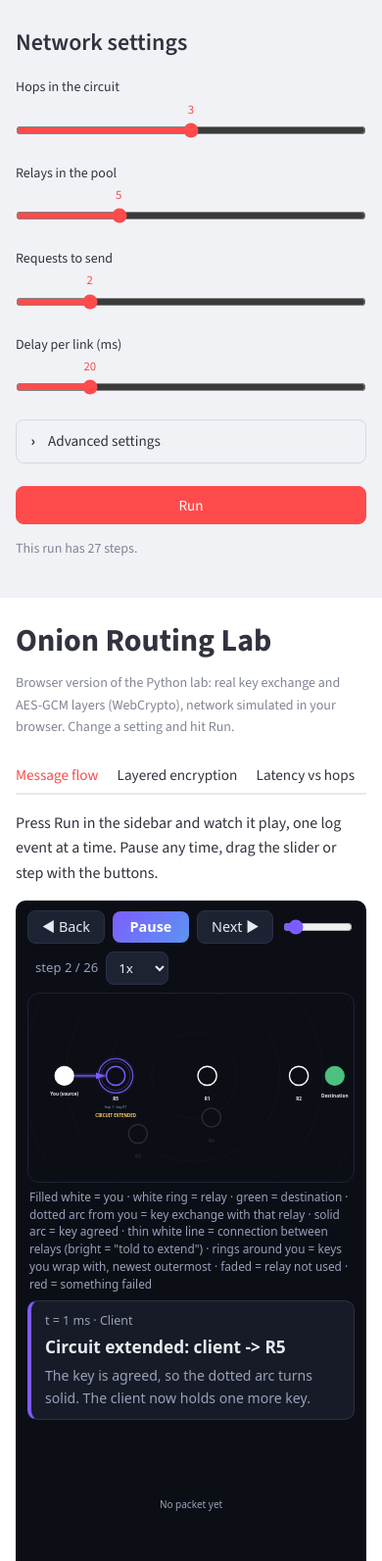
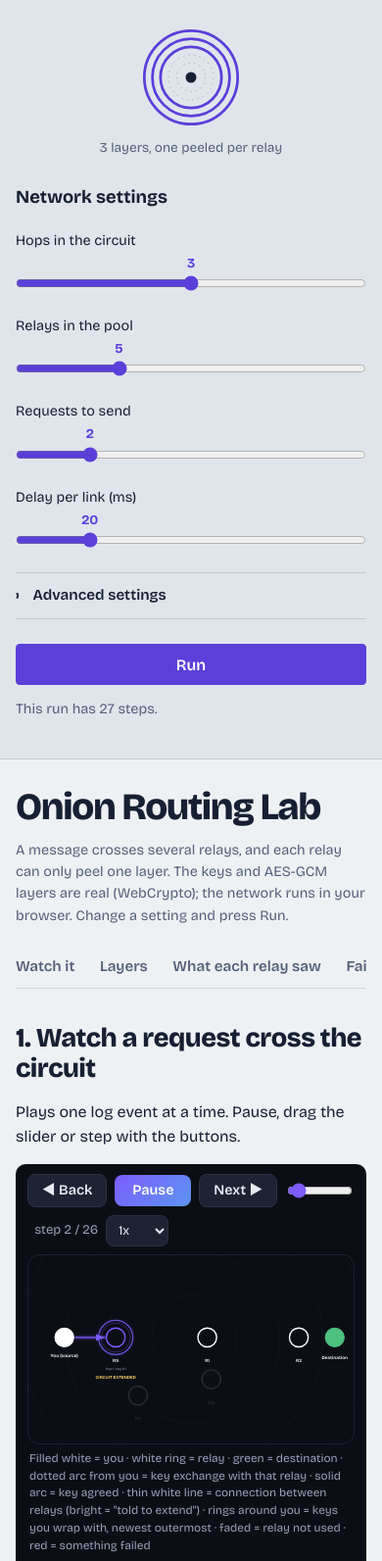
Before and after one commit to avi1o1/onion-routing-network, a plain HTML site: page site/index.html in a window 390 px wide. Shown: the top 1593 px of the page at 98% size. Drawn offline with nearby package versions, Linux system fonts and the light colour scheme.

Commit message:
Updated design for the site

```diff
--- a/site/app.js
+++ b/site/app.js
@@ -1,4 +1,4 @@
-// Page logic of the Pages site: same sidebar and tabs as the Streamlit dashboard,
+// Page logic of the Pages site: a settings rail and one scrolling page,
 // with the network simulated by sim.js and the player shared through scene.js + player.js.
 
 // ---------- Small helpers ----------
@@ -105,6 +105,21 @@ function syncSidebar() {
     fillSelect($("killAt"), killAt, Math.min(1, reqs - 1));
     fillSelect($("killHop"), killHop, Math.min(1, hops - 1));
     $("poolWarn").hidden = !($("killOn").checked && +$("pool").value < hops + 1);
+    drawRings(hops);
+}
+
+function drawRings(hops) {
+    // The onion in the sidebar: one ring per hop, outermost = entry relay, dot in the middle = the request
+    const svg = $("rings");
+    if (!svg.firstChild) {
+        let html = "";
+        for (let i = 0; i < 5; i++) {
+            html += '<circle class="ring" cx="60" cy="60" r="' + (52 - i * 9) + '"/>';
+        }
+        svg.innerHTML = html + '<circle class="core" cx="60" cy="60" r="6"/>';
+    }
+    svg.querySelectorAll(".ring").forEach((ring, i) => ring.classList.toggle("on", i < hops));
+    $("ringsCaption").textContent = hops === 1 ? "1 layer, so one relay sees everything" : hops + " layers, one peeled per relay";
 }
 
 function readConfig() {
@@ -141,11 +156,11 @@ function axes(w, h, pad, yMax, xLabel, yLabel) {
     let svg = "";
     for (let v = 0; v <= yMax + 1e-9; v += step) {
         const y = h - pad.b - (v / yMax) * (h - pad.b - pad.t);
-        svg += '<line x1="' + (pad.l - 4) + '" y1="' + y + '" x2="' + pad.l + '" y2="' + y + '" stroke="#31333f"/>';
+        svg += '<line x1="' + (pad.l - 4) + '" y1="' + y + '" x2="' + pad.l + '" y2="' + y + '" stroke="#172033"/>';
         svg += '<text x="' + (pad.l - 7) + '" y="' + (y + 4) + '" text-anchor="end">' + Math.round(v * 10) / 10 + "</text>";
     }
-    svg += '<line x1="' + pad.l + '" y1="' + pad.t + '" x2="' + pad.l + '" y2="' + (h - pad.b) + '" stroke="#31333f"/>';
-    svg += '<line x1="' + pad.l + '" y1="' + (h - pad.b) + '" x2="' + (w - pad.r) + '" y2="' + (h - pad.b) + '" stroke="#31333f"/>';
+    svg += '<line x1="' + pad.l + '" y1="' + pad.t + '" x2="' + pad.l + '" y2="' + (h - pad.b) + '" stroke="#172033"/>';
+    svg += '<line x1="' + pad.l + '" y1="' + (h - pad.b) + '" x2="' + (w - pad.r) + '" y2="' + (h - pad.b) + '" stroke="#172033"/>';
     svg += '<text x="' + ((pad.l + w - pad.r) / 2) + '" y="' + (h - 6) + '" text-anchor="middle">' + xLabel + "</text>";
     svg += '<text transform="translate(16 ' + ((pad.t + h - pad.b) / 2) + ') rotate(-90)" text-anchor="middle">' + yLabel + "</text>";
     return svg;
@@ -325,18 +340,5 @@ $("killOn").addEventListener("change", syncSidebar);
 $("run").addEventListener("click", runClicked);
 $("sweep").addEventListener("click", sweepClicked);
 
-$("tabs").addEventListener("click", e => {
-    const tab = e.target.dataset.tab;
-    if (!tab) {
-        return;
-    }
-    for (const button of document.querySelectorAll("#tabs button")) {
-        button.classList.toggle("active", button === e.target);
-    }
-    for (const section of document.querySelectorAll(".tab")) {
-        section.hidden = section.id !== "tab-" + tab;
-    }
-});
-
 syncSidebar();
 runClicked();
--- a/site/index.html
+++ b/site/index.html
@@ -5,13 +5,18 @@
     <meta name="viewport" content="width=device-width, initial-scale=1">
     <title>Onion Routing Lab</title>
     <link rel="preconnect" href="https://fonts.googleapis.com">
-    <link rel="stylesheet" href="https://fonts.googleapis.com/css2?family=Source+Sans+3:wght@400;600;700&display=swap">
+    <link rel="preconnect" href="https://fonts.gstatic.com" crossorigin>
+    <link rel="stylesheet" href="https://fonts.googleapis.com/css2?family=Bricolage+Grotesque:opsz,wght@12..96,400..800&display=swap">
     <link rel="stylesheet" href="style.css">
     <link rel="stylesheet" href="player.css">
 </head>
 <body>
     <!-- Sidebar : same knobs as the Streamlit dashboard -->
     <aside id="sidebar">
+        <figure class="onion" aria-live="polite">
+            <svg id="rings" viewBox="0 0 120 120" role="img" aria-label="Concentric rings, one per hop"></svg>
+            <figcaption id="ringsCaption"></figcaption>
+        </figure>
         <h2>Network settings</h2>
         <div class="slider" data-id="hops" data-label="Hops in the circuit" data-min="1" data-max="5" data-value="3"></div>
         <div class="slider" data-id="pool" data-label="Relays in the pool" data-min="3" data-max="10" data-value="5"></div>
@@ -42,47 +47,49 @@
         <div id="stepCount"></div>
     </aside>
 
-    <!-- Main page -->
+    <!-- Main page: one scroll, in the order the story happens -->
     <main>
-        <h1>Onion Routing Lab</h1>
-        <p class="caption">Browser version of the Python lab: real key exchange and AES-GCM layers (WebCrypto), network simulated in your browser. Change a setting and hit Run.</p>
+        <header class="masthead">
+            <h1>Onion Routing Lab</h1>
+            <p class="caption">A message crosses several relays, and each relay can only peel one layer. The keys and AES-GCM layers are real (WebCrypto); the network runs in your browser. Change a setting and press Run.</p>
+        </header>
 
-        <nav class="tabs" id="tabs">
-            <button data-tab="flow" class="active">Message flow</button>
-            <button data-tab="layers">Layered encryption</button>
-            <button data-tab="latency">Latency vs hops</button>
-            <button data-tab="fail">Failures</button>
-            <button data-tab="saw">What each hop saw</button>
+        <nav class="toc" aria-label="Sections">
+            <a href="#flow">Watch it</a>
+            <a href="#layers">Layers</a>
+            <a href="#saw">What each relay saw</a>
+            <a href="#fail">Failures</a>
+            <a href="#latency">Latency</a>
         </nav>
 
-        <!-- Tab 1 : step through the log -->
-        <section id="tab-flow" class="tab">
-            <p>Press Run in the sidebar and watch it play, one log event at a time. Pause any time, drag the slider or step with the buttons.</p>
+        <section id="flow">
+            <h2>1. Watch a request cross the circuit</h2>
+            <p>Plays one log event at a time. Pause, drag the slider or step with the buttons.</p>
             <div id="player"></div>
         </section>
 
-        <!-- Tab 2 : what the layers look like -->
-        <section id="tab-layers" class="tab" hidden>
-            <p>Follow the first request. The client wraps it once per hop; each relay peels exactly one layer. Every cell on the wire is padded to 1024 bytes, so size does not give away the position.</p>
+        <section id="layers">
+            <h2>2. Peeling the layers</h2>
+            <p>The client wraps the first request once per hop and each relay peels exactly one layer. Every cell on the wire is padded to 1024 bytes, so size does not give away the position.</p>
             <div id="layersOut"></div>
         </section>
 
-        <!-- Tab 3 : latency sweep -->
-        <section id="tab-latency" class="tab" hidden>
-            <p>Runs a fresh network for 1 to 5 hops using the current delay / loss settings (no crashes).</p>
-            <button id="sweep">Run latency sweep</button>
-            <div id="sweepOut"></div>
+        <section id="saw">
+            <h2>3. What each relay saw</h2>
+            <div id="sawOut"></div>
         </section>
 
-        <!-- Tab 4 : failures -->
-        <section id="tab-fail" class="tab" hidden>
-            <p>Latency of every request in the main run. Red = failed, orange = recovered by rebuilding the circuit.</p>
+        <section id="fail">
+            <h2>4. When a relay fails</h2>
+            <p>Latency of every request in this run. Red = failed, orange = recovered by rebuilding the circuit.</p>
             <div id="failOut"></div>
         </section>
 
-        <!-- Tab 5 : observability -->
-        <section id="tab-saw" class="tab" hidden>
-            <div id="sawOut"></div>
+        <section id="latency">
+            <h2>5. Latency against hops</h2>
+            <p>Runs a fresh network for 1 to 5 hops with the current delay and loss settings (no crashes).</p>
+            <button id="sweep">Run latency sweep</button>
+            <div id="sweepOut"></div>
         </section>
     </main>
 
--- a/site/style.css
+++ b/site/style.css
@@ -1,15 +1,18 @@
-/* Page chrome made to look like the Streamlit dashboard (light theme, red accents) */
+/* Page chrome: tracing-paper light theme, one typeface, violet taken from the player.
+   Variable names are kept from the old stylesheet because app.js draws the charts with them. */
 :root {
-    --bg: #ffffff;
-    --sidebar: #f0f2f6;
-    --text: #31333f;
-    --muted: #808495;
-    --line: #e6e9ef;
-    --accent: #ff4b4b;
-    --blue: #2a6fdb;
-    --red: #d6453d;
-    --green: #2f9e5b;
-    --orange: #e08a1e;
+    --bg: #eef1f4;
+    --sidebar: #e0e5ec;
+    --text: #172033;
+    --muted: #55607a;
+    --line: rgba(23, 32, 51, 0.14);
+    --accent: #5b3fd9;
+    --accent-soft: rgba(91, 63, 217, 0.12);
+    --blue: #2563c9;
+    --red: #c8372d;
+    --green: #23824f;
+    --orange: #d9780f;
+    --field: #f8f9fb;
 }
 
 * { box-sizing: border-box; }
@@ -20,91 +23,116 @@ body {
     min-height: 100vh;
     background: var(--bg);
     color: var(--text);
-    font-family: "Source Sans 3", "Source Sans Pro", system-ui, -apple-system, "Segoe UI", sans-serif;
+    font-family: "Bricolage Grotesque", system-ui, -apple-system, "Segoe UI", sans-serif;
     font-size: 16px;
-    line-height: 1.6;
+    line-height: 1.55;
 }
+
+:focus-visible { outline: 2px solid var(--accent); outline-offset: 2px; }
 
 /* ---------- Sidebar ---------- */
 #sidebar {
-    width: 300px;
+    width: 304px;
     flex-shrink: 0;
     background: var(--sidebar);
-    padding: 3.2rem 1.5rem 2rem;
+    border-right: 1px solid var(--line);
+    padding: 2rem 1.5rem 2rem;
     position: sticky;
     top: 0;
     height: 100vh;
     overflow-y: auto;
 }
-#sidebar h2 { font-size: 1.5rem; font-weight: 600; margin: 0 0 1rem; }
-.bold { font-weight: 700; margin: 0.8rem 0 0.3rem; }
+#sidebar h2 { font-size: 1.15rem; font-weight: 700; margin: 0 0 1.2rem; }
+.bold { font-weight: 700; margin: 1rem 0 0.3rem; font-size: 0.9rem; }
 
-/* Slider with the value floating above the thumb, like st.slider */
-.slider { margin: 0 0 1.1rem; font-size: 0.875rem; }
+/* The onion: the one memorable thing on the page */
+.onion { margin: 0 0 1.6rem; text-align: center; }
+.onion svg { width: 148px; height: 148px; display: block; margin: 0 auto 0.4rem; }
+.onion .ring { fill: none; stroke: var(--text); stroke-width: 1; stroke-dasharray: 2 4; opacity: 0.22;
+               transition: stroke 0.35s, opacity 0.35s, stroke-width 0.35s; }
+.onion .ring.on { stroke: var(--accent); stroke-width: 3; stroke-dasharray: none; opacity: 1; }
+.onion .core { fill: var(--text); }
+.onion figcaption { font-size: 0.85rem; color: var(--muted); }
+
+/* Sliders: value floats above the thumb */
+.slider { margin: 0 0 1.1rem; font-size: 0.9rem; }
 .slider .lbl { display: block; margin-bottom: 1.5rem; }
 .slider .track { position: relative; }
-.slider .val { position: absolute; top: -1.45rem; transform: translateX(-50%); color: var(--accent); font-size: 0.8rem; white-space: nowrap; }
+.slider .val { position: absolute; top: -1.45rem; transform: translateX(-50%); color: var(--accent); font-weight: 700; font-size: 0.85rem; white-space: nowrap; }
 .slider input { width: 100%; accent-color: var(--accent); margin: 0; }
 
-/* Expander */
-.expander { border: 1px solid #d5d8e0; border-radius: 0.5rem; margin: 0.6rem 0 1rem; background: var(--sidebar); }
-.expander summary { cursor: pointer; padding: 0.6rem 0.9rem; font-size: 0.95rem; list-style: none; }
+/* Advanced settings */
+.expander { border-top: 1px solid var(--line); border-bottom: 1px solid var(--line); margin: 0.6rem 0 1.2rem; }
+.expander summary { cursor: pointer; padding: 0.7rem 0; font-size: 0.95rem; font-weight: 600; list-style: none; }
 .expander summary::before { content: "\203A"; display: inline-block; width: 1.1rem; font-weight: 700; transition: transform 0.2s; }
 .expander[open] summary::before { transform: rotate(90deg); }
 .expander summary::-webkit-details-marker { display: none; }
-.expander-body { padding: 0.2rem 0.9rem 0.9rem; }
-label.check { display: flex; gap: 0.5rem; align-items: center; font-size: 0.875rem; margin: 0.35rem 0; cursor: pointer; }
+.expander-body { padding: 0.2rem 0 0.9rem; }
+label.check { display: flex; gap: 0.5rem; align-items: center; font-size: 0.9rem; margin: 0.4rem 0; cursor: pointer; }
 label.check input { accent-color: var(--accent); }
-.field { display: block; font-size: 0.875rem; margin: 0.6rem 0; }
-.field select { display: block; width: 100%; margin-top: 0.3rem; padding: 0.45rem 0.6rem; border: 1px solid #d5d8e0; border-radius: 0.5rem;
-                background: #fff; font-family: inherit; font-size: 0.9rem; color: var(--text); }
+.field { display: block; font-size: 0.9rem; margin: 0.7rem 0; }
+.field select { display: block; width: 100%; margin-top: 0.3rem; padding: 0.45rem 0.6rem; border: 1px solid var(--line); border-radius: 4px;
+                background: var(--field); font-family: inherit; font-size: 0.9rem; color: var(--text); }
 
 /* Buttons */
 button { font-family: inherit; }
 main button, #sidebar button {
-    background: #fff; color: var(--text); border: 1px solid #d5d8e0; border-radius: 0.5rem;
-    padding: 0.4rem 0.9rem; font-size: 0.95rem; cursor: pointer;
+    background: var(--field); color: var(--text); border: 1px solid rgba(23, 32, 51, 0.3); border-radius: 4px;
+    padding: 0.45rem 1rem; font-size: 0.95rem; font-weight: 600; cursor: pointer;
 }
 main button:hover, #sidebar button:hover { border-color: var(--accent); color: var(--accent); }
 #sidebar button.primary { background: var(--accent); border-color: var(--accent); color: #fff; }
-#sidebar button.primary:hover { filter: brightness(0.95); color: #fff; }
-#sidebar button.wide { width: 100%; padding: 0.55rem; margin-top: 0.4rem; }
+#sidebar button.primary:hover { background: #4a30c0; color: #fff; }
+#sidebar button.wide { width: 100%; padding: 0.65rem; margin-top: 0.4rem; font-size: 1rem; }
 button:disabled { opacity: 0.6; cursor: progress; }
 #stepCount { margin-top: 0.8rem; }
-.caption, .stcaption { color: var(--muted); font-size: 0.875rem; }
+.caption, .stcaption { color: var(--muted); font-size: 0.9rem; }
 
-/* Alert boxes like st.warning / st.success / st.error */
-.alert { border-radius: 0.5rem; padding: 0.8rem 1rem; font-size: 0.9rem; margin: 0.6rem 0; }
-.alert.warning { background: #fffce7; color: #926c05; }
-.alert.success { background: #dff6e7; color: #177233; }
-.alert.error { background: #ffe9e9; color: #7d353b; }
+/* Messages */
+.alert { border-left: 4px solid; border-radius: 4px; padding: 0.7rem 1rem; font-size: 0.92rem; margin: 0.6rem 0; }
+.alert.warning { background: #fbf0d6; border-color: #c28a12; color: #6b4b05; }
+.alert.success { background: #dcf0e4; border-color: var(--green); color: #14502e; }
+.alert.error { background: #f9e0dd; border-color: var(--red); color: #7a1f18; }
 
 /* ---------- Main ---------- */
-main { flex: 1; min-width: 0; padding: 4.5rem 3rem 4rem; max-width: 1240px; }
-h1 { font-size: 2.75rem; font-weight: 700; margin: 0 0 0.4rem; line-height: 1.2; }
-h3 { font-size: 1.5rem; font-weight: 600; margin: 1.6rem 0 0.6rem; }
+main { flex: 1; min-width: 0; padding: 2.8rem 3rem 4rem; max-width: 1180px; }
+h1 { font-size: clamp(2.4rem, 5vw, 3.6rem); font-weight: 800; letter-spacing: -0.035em; margin: 0 0 0.5rem; line-height: 1; }
+h3 { font-size: 1.2rem; font-weight: 700; margin: 1.8rem 0 0.6rem; }
+main p { max-width: 68ch; }
 
-.tabs { display: flex; gap: 1.2rem; border-bottom: 2px solid var(--line); margin: 1.2rem 0 1rem; overflow-x: auto; overflow-y: hidden; }
-.tabs button { background: none !important; border: 0 !important; border-radius: 0 !important; padding: 0.5rem 0 !important; color: var(--text) !important;
-               font-size: 0.95rem; white-space: nowrap; margin-bottom: -2px; border-bottom: 2px solid transparent !important; }
-.tabs button.active { color: var(--accent) !important; border-bottom-color: var(--accent) !important; }
+.masthead { margin-bottom: 1.2rem; }
+.toc { display: flex; gap: 1.6rem; position: sticky; top: 0; z-index: 2; background: var(--bg); border-bottom: 1px solid var(--line);
+       padding: 0.6rem 0; overflow-x: auto; }
+.toc a { color: var(--muted); font-weight: 600; font-size: 0.95rem; text-decoration: none; white-space: nowrap; }
+.toc a:hover { color: var(--accent); }
+main section { padding-top: 2.6rem; margin-top: -0.4rem; scroll-margin-top: 2.5rem; }
+main h2 { font-size: 1.7rem; font-weight: 800; letter-spacing: -0.02em; line-height: 1.15; margin: 0 0 0.5rem; }
+html { scroll-behavior: smooth; }
 
-/* Tables like st.dataframe */
-.tablewrap { overflow-x: auto; border: 1px solid var(--line); border-radius: 0.5rem; margin: 0.4rem 0 0.6rem; }
-table.df { border-collapse: collapse; width: 100%; font-size: 0.875rem; }
-table.df th { background: #f8f9fb; color: var(--muted); font-weight: 400; text-align: left; padding: 0.35rem 0.75rem; border-bottom: 1px solid var(--line); }
-table.df td { padding: 0.35rem 0.75rem; border-bottom: 1px solid var(--line); border-right: 1px solid var(--line); }
-table.df td.num { text-align: right; }
-table.df td.mono { font-family: ui-monospace, Menlo, Consolas, monospace; font-size: 0.8rem; }
+/* The player keeps its own look (player.css is shared with the Streamlit dashboard); only the font follows the page */
+#player.op-player { font-family: inherit; }
+
+/* Tables */
+.tablewrap { overflow-x: auto; border-top: 2px solid var(--text); border-bottom: 1px solid var(--line); margin: 0.6rem 0 0.8rem; }
+table.df { border-collapse: collapse; width: 100%; font-size: 0.9rem; }
+table.df th { color: var(--muted); font-weight: 600; text-align: left; padding: 0.5rem 0.8rem; border-bottom: 1px solid var(--line); }
+table.df td { padding: 0.45rem 0.8rem; border-bottom: 1px solid var(--line); }
+table.df td.num { text-align: right; font-variant-numeric: tabular-nums; }
+table.df td.mono { font-family: ui-monospace, Menlo, Consolas, monospace; font-size: 0.82rem; }
 table.df tr:last-child td { border-bottom: 0; }
 
 .chart { width: 100%; max-width: 760px; display: block; margin: 0.6rem 0; }
 .chart text { font-family: inherit; font-size: 12px; fill: var(--text); }
 
-/* ---------- Small screens: sidebar on top, like Streamlit's collapsed layout ---------- */
+/* ---------- Small screens: settings on top ---------- */
 @media (max-width: 860px) {
     body { display: block; }
-    #sidebar { width: auto; height: auto; position: static; padding: 1.5rem 1rem; }
-    main { padding: 1.5rem 1rem 3rem; }
-    h1 { font-size: 2rem; }
+    #sidebar { width: auto; height: auto; position: static; padding: 1.5rem 1rem; border-right: 0; border-bottom: 1px solid var(--line); }
+    .onion svg { width: 110px; height: 110px; }
+    main { padding: 1.8rem 1rem 3rem; }
 }
+
+@media (prefers-reduced-motion: reduce) {
+    html { scroll-behavior: auto; }
+    * { transition: none !important; }
+}
```
Also changed, not shown: 1 other file.
